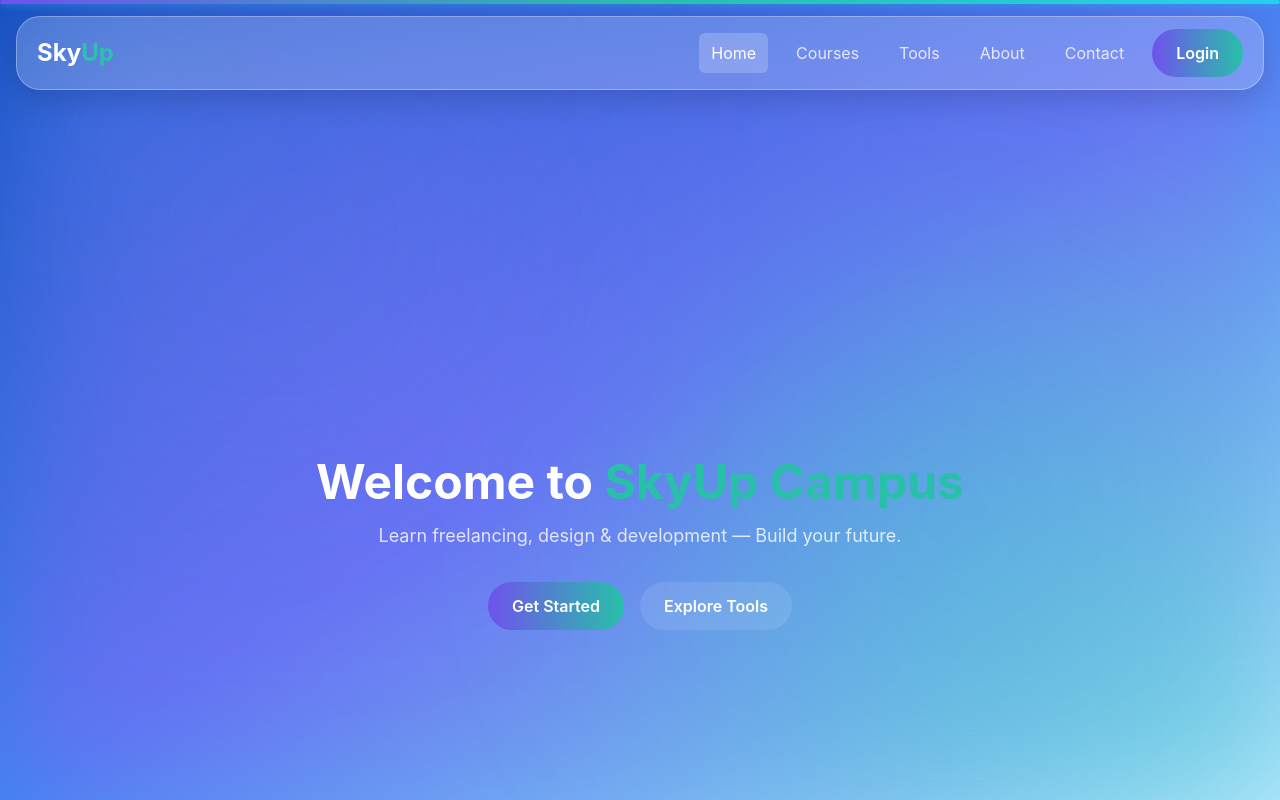
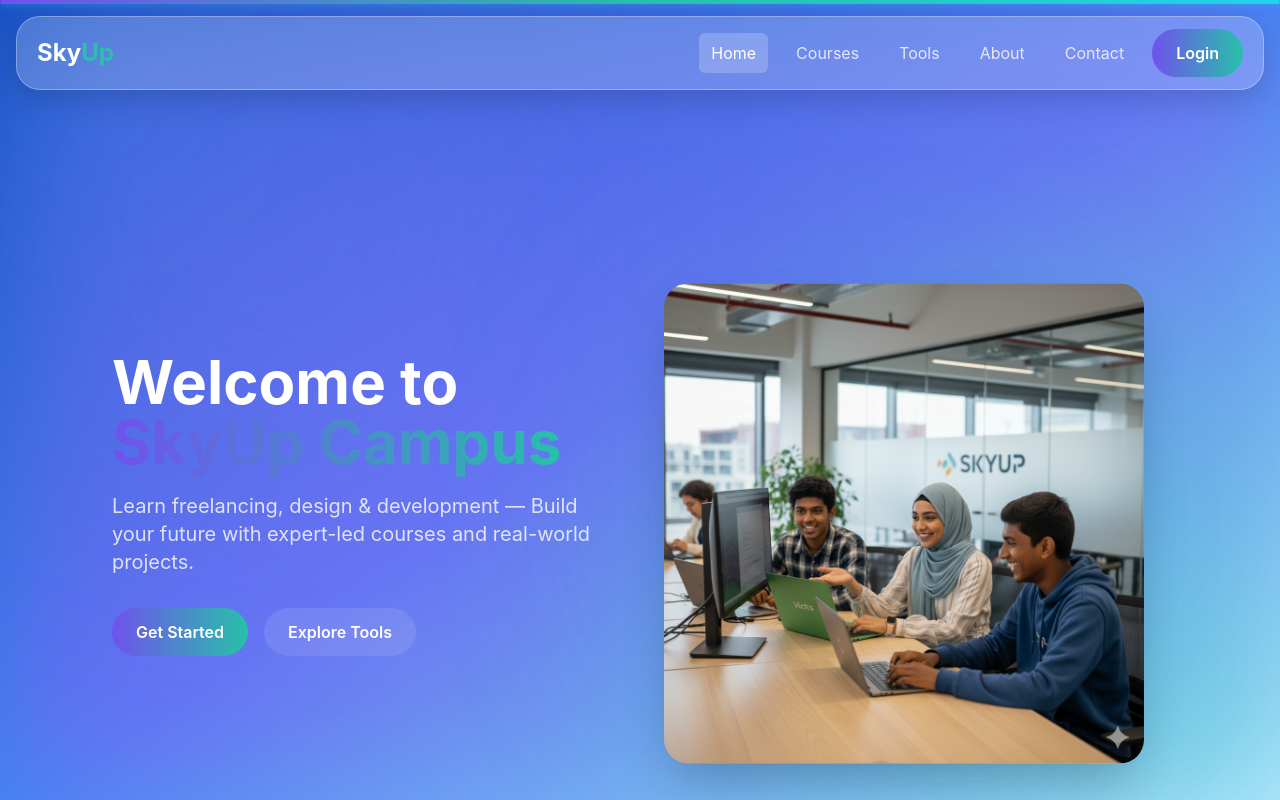
Before and after one commit to mmfTHAHZEEN/Skyup-website, a React (Create React App) app: page / in a window 1280 px wide. Shown: the top 800 px of the page. Built offline with nearby package versions, Linux system fonts and the light colour scheme.

Commit message:
home img

```diff
--- a/src/pages/Home.jsx
+++ b/src/pages/Home.jsx
@@ -2,6 +2,9 @@ import { motion } from "framer-motion";
 import Marquee from "react-fast-marquee";
 import LottieBlob from "../components/LottieBlob";
 import LottieLayeredBlobs from "../components/LottieLayeredBlobs";
+
+// ⭐ Add your student image here
+import studentImg from "../assets/student.png"; // ← add your image file
 
 const testimonials = [
   {
@@ -38,21 +41,27 @@ export default function Home() {
   return (
     <>
       {/* 🌟 HERO SECTION */}
-      <section className="min-h-screen flex flex-col items-center justify-center text-center text-white">
-        <motion.h1
+      <section className="min-h-[90vh] flex flex-col md:flex-row items-center justify-center px-8 md:px-20 text-center md:text-left text-white relative overflow-hidden">
+        {/* Left Content */}
+        <motion.div
           initial={{ opacity: 0, y: 40 }}
           animate={{ opacity: 1, y: 0 }}
           transition={{ duration: 0.8 }}
-          className="text-5xl font-bold"
+          className="flex-1 z-10"
         >
-          Welcome to <span className="text-skyup-teal">SkyUp Campus</span>
-        </motion.h1>
+          <h1 className="text-5xl md:text-6xl font-bold leading-tight">
+            Welcome to{" "}
+            <span className="bg-gradient-to-r from-skyup-purple to-skyup-teal bg-clip-text text-transparent">
+              SkyUp Campus
+            </span>
+          </h1>
 
-        <p className="mt-4 text-white/80 text-lg">
-          Learn freelancing, design & development — Build your future.
+          <p className="mt-5 text-white/80 text-lg md:text-xl max-w-lg">
+            Learn freelancing, design & development — Build your future with
+            expert-led courses and real-world projects.
           </p>
 
-        <div className="mt-8 flex gap-4">
+          <div className="mt-8 flex flex-wrap gap-4 justify-center md:justify-start">
             <a href="/signup" className="btn btn-primary">
               Get Started
             </a>
@@ -60,6 +69,27 @@ export default function Home() {
               Explore Tools
             </a>
           </div>
+        </motion.div>
+
+        {/* Right Image Section */}
+        <motion.div
+          initial={{ opacity: 0, x: 60 }}
+          animate={{ opacity: 1, x: 0 }}
+          transition={{ duration: 1, delay: 0.3 }}
+          className="flex-1 flex justify-center mt-10 md:mt-0 relative"
+        >
+          {/* Soft glow blob behind image */}
+          <div className="absolute top-10 left-10 w-[380px] h-[380px] bg-gradient-to-tr from-skyup-teal/40 via-skyup-purple/30 to-transparent blur-[120px] rounded-full animate-pulse-slow"></div>
+
+          <motion.img
+            src={studentImg}
+            alt="Student with laptop and books"
+            className="relative z-10 rounded-3xl shadow-2xl object-cover w-[320px] md:w-[420px] lg:w-[480px]"
+            initial={{ y: 20 }}
+            animate={{ y: [20, -10, 20] }}
+            transition={{ duration: 6, repeat: Infinity, ease: "easeInOut" }}
+          />
+        </motion.div>
       </section>
 
       {/* 💬 TESTIMONIALS SECTION */}
@@ -101,29 +131,25 @@ export default function Home() {
           ))}
         </Marquee>
 
+        <p className="text-center mt-6 text-white/60 text-sm">
+          (Hover to pause the scrolling)
+        </p>
+      </section>
+
+      {/* 🔮 Decorative Lottie sections */}
       <section className="relative mx-auto max-w-7xl px-4 text-white">
         <LottieBlob />
-            <div className="glass grid md:grid-cols-2 overflow-hidden relative z-10">
-            </div>
+        <div className="glass grid md:grid-cols-2 overflow-hidden relative z-10"></div>
       </section>
 
       <section className="relative mx-auto max-w-7xl px-4 text-white">
         <LottieLayeredBlobs />
-            <div className="relative z-10 glass grid md:grid-cols-2 overflow-hidden">
-              {/* your hero content */}
-            </div>
+        <div className="relative z-10 glass grid md:grid-cols-2 overflow-hidden"></div>
       </section>
 
       <section className="relative mx-auto max-w-7xl px-4 mt-20 text-white overflow-hidden">
         <LottieLayeredBlobs />
-            <div className="relative z-10">
-              {/* testimonials carousel */}
-            </div>
-          </section>
-
-        <p className="text-center mt-6 text-white/60 text-sm">
-          (Hover to pause the scrolling)
-        </p>
+        <div className="relative z-10"></div>
       </section>
     </>
   );
```
Also changed, not shown: src/assets/student.png (added), 1 other file (tests, documents, lock files or other folders). Lines whose indentation alone changed are shown as unchanged.
